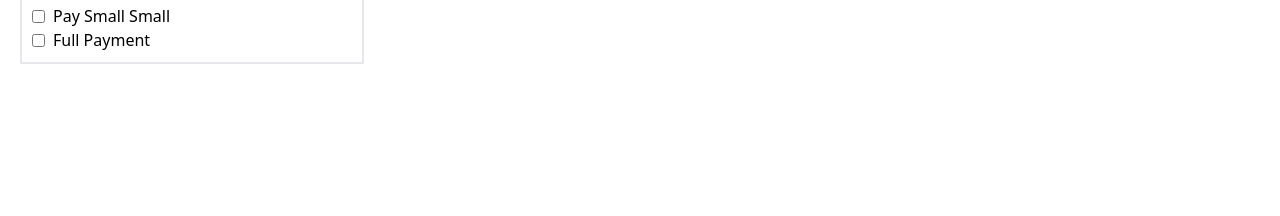
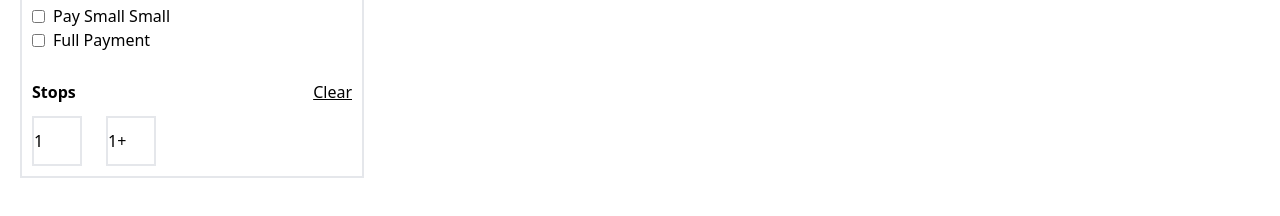
Before and after one commit to Dearbornadeolu/treekle-soft, a React (Vite) app: page /dashboard in a window 1280 px wide. Shown: the part 398-614 px from the top of the page. Built offline with nearby package versions, Linux system fonts and the light colour scheme.

Commit message:
filter update

```diff
--- a/src/comp/dashboard/dashComp/Filter.jsx
+++ b/src/comp/dashboard/dashComp/Filter.jsx
@@ -37,6 +37,16 @@ const Filter = () => {
                         </label>
                     </div>
                 </div>
+                <div className="flex flex-col gap-3 p-[10px]">
+                    <div className="flex justify-between">
+                        <h1 className="font-bold">Stops</h1>
+                        <button className="underline">Clear</button>
+                    </div>
+                    <div className="flex justify-start gap-6">
+                            <input type="text" className="w-[50px] h-[50px] border-2 text-black placeholder:text-black" placeholder="1"  />
+                            <input type="text" className="w-[50px] h-[50px] border-2 text-black placeholder:text-black" placeholder="1+"/>
+                    </div>
+                </div>
 
             </div>
         </div>
```
